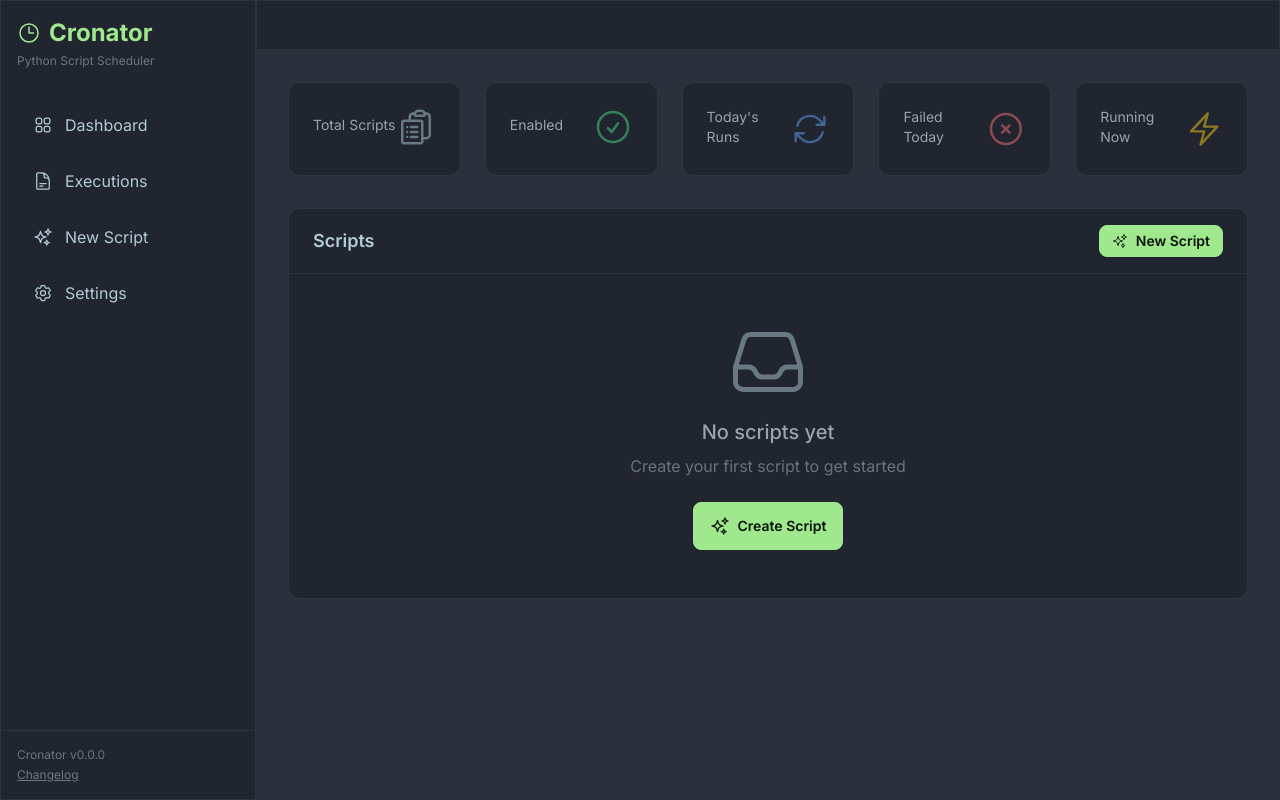
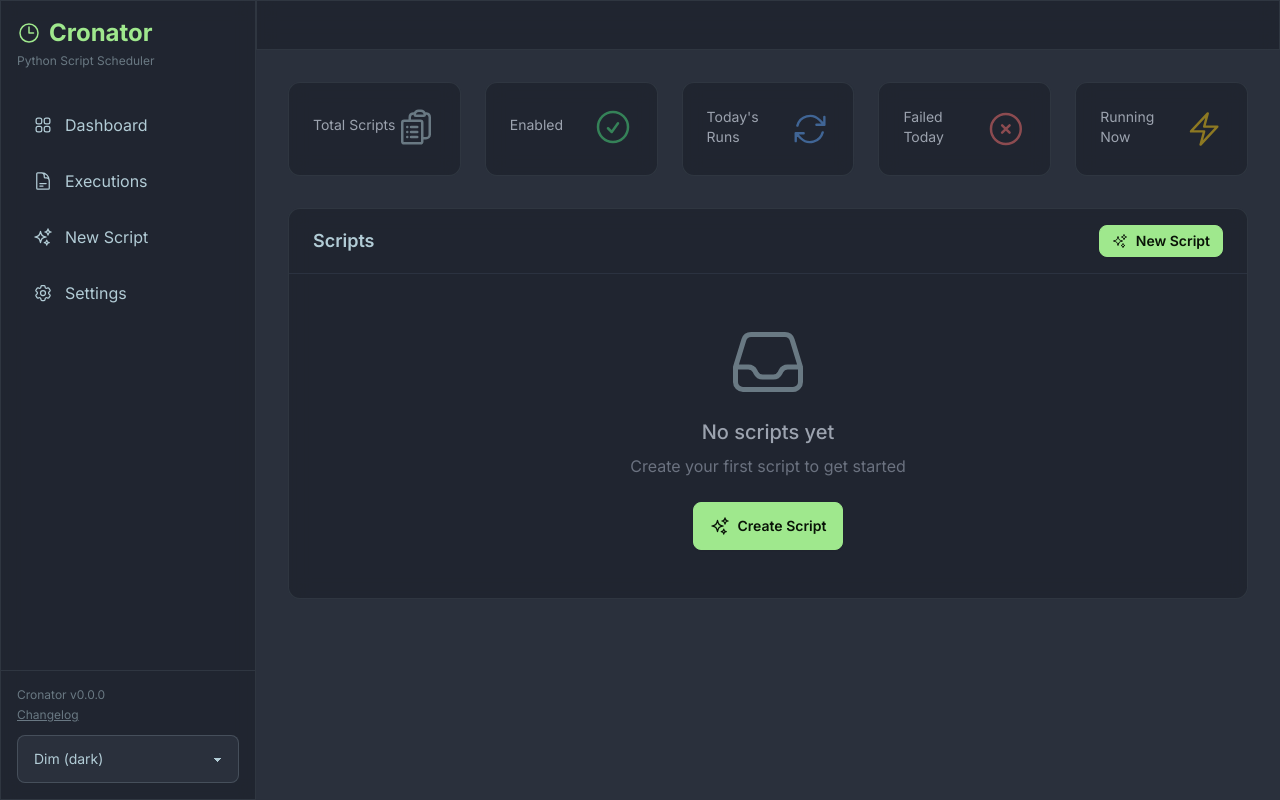
Before and after one commit to aa-blinov/cronator, a Python web app: template app/templates/dashboard.html in a window 1280 px wide. Run offline with Jinja, Linux system fonts and the light colour scheme; the template is opened without the code that fills it, so the values that code supplies are empty; some libraries are stand-ins or nearby versions.

Commit message:
feat(F16): dark/light theme toggle in sidebar
- Theme preference stored in settings DB (key 'theme'), default 'dim'
- POST /api/settings/update accepts theme (whitelisted daisyUI themes)
- GET /api/settings returns the current theme
- Sidebar gets a <select> with 5 themes (dim, light, cupcake, dracula, business)
- JS reads/writes localStorage 'crinator-theme' and POSTs to server
- Page renders data-theme='{{ theme|default('dim') }}' so server-side theme is honored
- 4 integration tests covering API and template

```diff
--- a/app/templates/base.html
+++ b/app/templates/base.html
@@ -1,5 +1,5 @@
 <!DOCTYPE html>
-<html lang="en" data-theme="dim">
+<html lang="en" data-theme="{{ theme|default('dim') }}">
 <head>
     <meta charset="UTF-8">
     <meta name="viewport" content="width=device-width, initial-scale=1.0">
@@ -58,6 +58,20 @@
                 <div class="text-xs text-base-content/50">
                     <p>Cronator v{{ app_version or version or '0.0.0' }}</p>
                     <p class="mt-1"><a href="/changelog" class="link link-hover">Changelog</a></p>
+                </div>
+                {# F16: Theme toggle. Reads current theme from localStorage so the
+                   choice persists across reloads without a server round-trip. #}
+                <div class="mt-3">
+                    <select id="theme-select"
+                            class="select select-bordered select-xs w-full"
+                            data-current-theme="{{ theme|default('dim') }}"
+                            aria-label="UI theme">
+                        <option value="dim">Dim (dark)</option>
+                        <option value="light">Light</option>
+                        <option value="cupcake">Cupcake</option>
+                        <option value="dracula">Dracula</option>
+                        <option value="business">Business</option>
+                    </select>
                 </div>
             </div>
         </aside>
@@ -225,6 +239,30 @@
 
         consumeQueuedToast();
 
+        // F16: Theme toggle — persist to localStorage and POST to server
+        const themeSelect = document.getElementById('theme-select');
+        if (themeSelect) {
+            const savedTheme = localStorage.getItem('crinator-theme');
+            if (savedTheme && savedTheme !== themeSelect.value) {
+                themeSelect.value = savedTheme;
+                document.documentElement.setAttribute('data-theme', savedTheme);
+            }
+            themeSelect.addEventListener('change', async () => {
+                const newTheme = themeSelect.value;
+                document.documentElement.setAttribute('data-theme', newTheme);
+                localStorage.setItem('crinator-theme', newTheme);
+                try {
+                    await fetch('/api/settings/update', {
+                        method: 'POST',
+                        headers: { 'Content-Type': 'application/json' },
+                        body: JSON.stringify({ theme: newTheme }),
+                    });
+                } catch (e) {
+                    console.warn('Failed to persist theme preference', e);
+                }
+            });
+        }
+
         // Confirm dangerous actions
         document.querySelectorAll('[data-confirm]').forEach(el => {
             el.addEventListener('click', (e) => {
```
Also changed, not shown: app/api/pages.py (+19 -0 lines), app/api/settings.py (+12 -1 lines), tests/integration/test_theme_toggle.py (added, +60 -0 lines).
